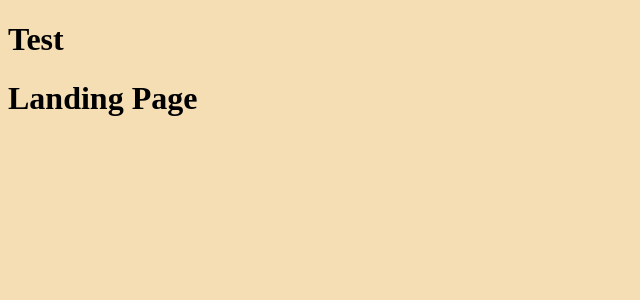
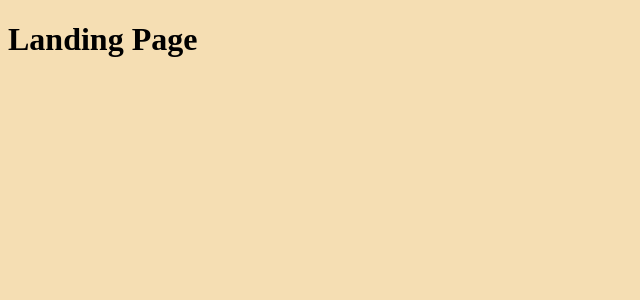
Before and after one commit to Simple-Secrets/web-app, a Svelte app: page / in a window 1280 px wide. Shown: the top 300 px of the page, without its empty margins (0-640 px from the left). Built offline with nearby package versions, Linux system fonts and the light colour scheme.

Commit message:
👌 IMPROVE: remove unnecessary test header from App.svelte

```diff
--- a/src/App.svelte
+++ b/src/App.svelte
@@ -5,8 +5,6 @@
   import WebApplication from './pages/WebApplication.svelte';
 </script>
 
-<h1>Test</h1>
-
 <Router>
   <Route path="/"><LandingPage /></Route>
   <Route path="/app/*"><WebApplication /></Route>
```
